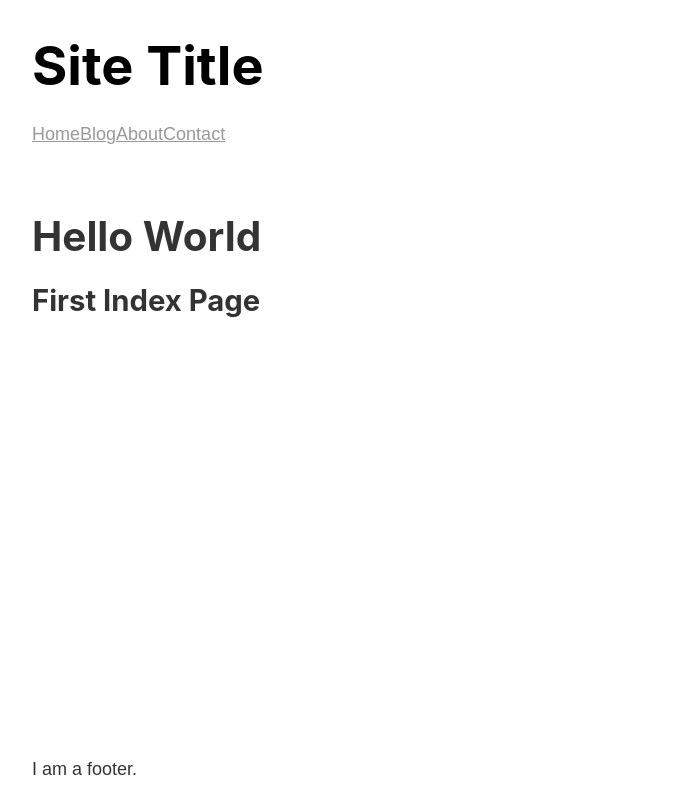
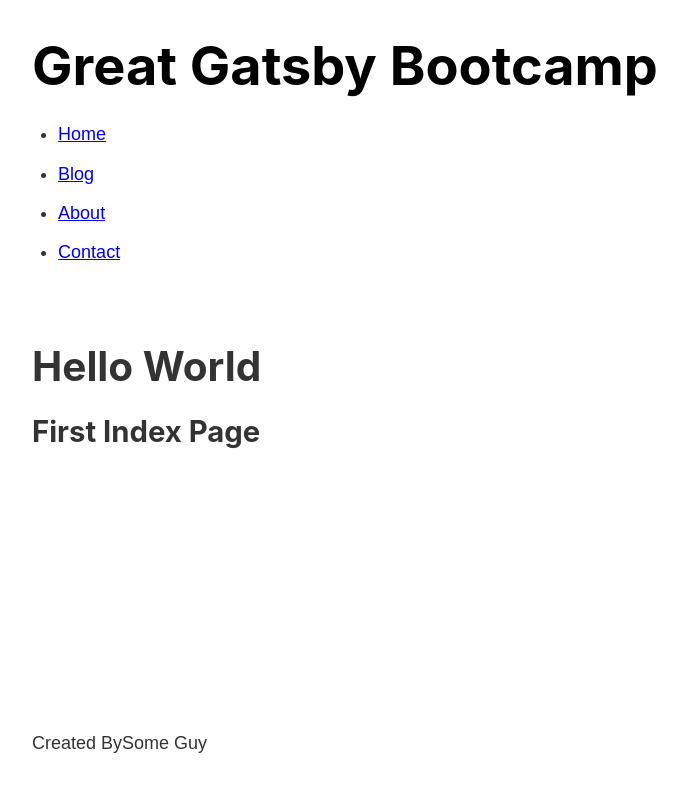
Before and after one commit to b-widg/gatsby-bootcamp, a Gatsby site: page / in a window 1280 px wide. Shown: the whole page, without its empty margins (251-938 px from the left). Built offline with nearby package versions, Linux system fonts and the light colour scheme; Gatsby itself is replaced by a stand-in of ours.

Commit message:
added Gadsby congig and graphql

```diff
--- a/gatsby-config.js
+++ b/gatsby-config.js
@@ -1,3 +1,7 @@
 module.exports = {
+  siteMetadata: {
+    title: 'Great Gatsby Bootcamp',
+    author: 'Some Guy',
+  },
   plugins: [`gatsby-plugin-sass`],
 };
--- a/src/components/Footer.js
+++ b/src/components/Footer.js
@@ -1,9 +1,19 @@
 import React from 'react';
+import { graphql, useStaticQuery } from 'gatsby';
 
 const Footer = () => {
+  const data = useStaticQuery(graphql`
+    query {
+      site {
+        siteMetadata {
+          author
+        }
+      }
+    }
+  `);
   return (
     <footer>
-      <div>I am a footer.</div>
+      <p>Created By{data.site.siteMetadata.author}</p>
     </footer>
   );
 };
--- a/src/components/Header.js
+++ b/src/components/Header.js
@@ -1,34 +1,59 @@
 import React from 'react';
-import { Link } from 'gatsby';
+import { Link, graphql, useStaticQuery } from 'gatsby';
 import headerStyles from './header.module.scss';
 
 const Header = () => {
+  const data = useStaticQuery(graphql`
+    query {
+      site {
+        siteMetadata {
+          title
+        }
+      }
+    }
+  `);
   return (
     <header className={headerStyles.header}>
       <h1>
         <Link to="/" className={headerStyles.title}>
-          Site Title
+          {data.site.siteMetadata.title}
         </Link>
       </h1>
       <nav>
-        <ul className={headerStyles.navlist}>
+        <ul className={headerStyles.navList}>
           <li>
-            <Link className={headerStyles.link} to="/">
+            <Link
+              className={headerStyles.navItem}
+              activeClassName={headerStyles.activeNavItem}
+              to="/"
+            >
               Home
             </Link>
           </li>
           <li>
-            <Link className={headerStyles.link} to="/blog">
+            <Link
+              className={headerStyles.navItem}
+              activeClassName={headerStyles.activeNavItem}
+              to="/blog"
+            >
               Blog
             </Link>
           </li>
           <li>
-            <Link className={headerStyles.link} to="/about">
+            <Link
+              className={headerStyles.navItem}
+              activeClassName={headerStyles.activeNavItem}
+              to="/about"
+            >
               About
             </Link>
           </li>
           <li>
-            <Link className={headerStyles.link} to="/contact">
+            <Link
+              className={headerStyles.navItem}
+              activeClassName={headerStyles.activeNavItem}
+              to="/contact"
+            >
               Contact
             </Link>
           </li>
--- a/src/components/header.module.scss
+++ b/src/components/header.module.scss
@@ -8,12 +8,23 @@
   text-decoration: none;
 }
 
-.navlist {
+.nav-list {
   display: flex;
   list-style-type: none;
   margin: 0;
 }
 
-.link {
+.nav-item {
   color: #999;
+  font-size: 0.9rem;
+  margin-right: 1.3rem;
+  text-decoration: none;
 }
+
+.nav-item:hover {
+  color: #666;
+}
+
+.active-nav-item {
+  color: #333;
+}
```
